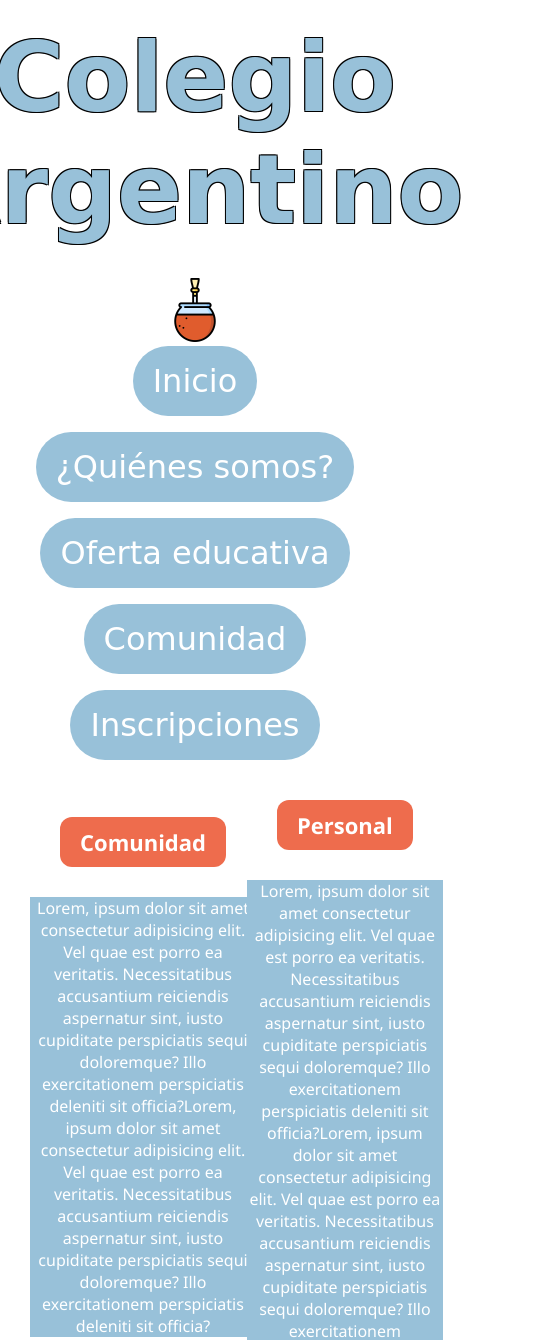
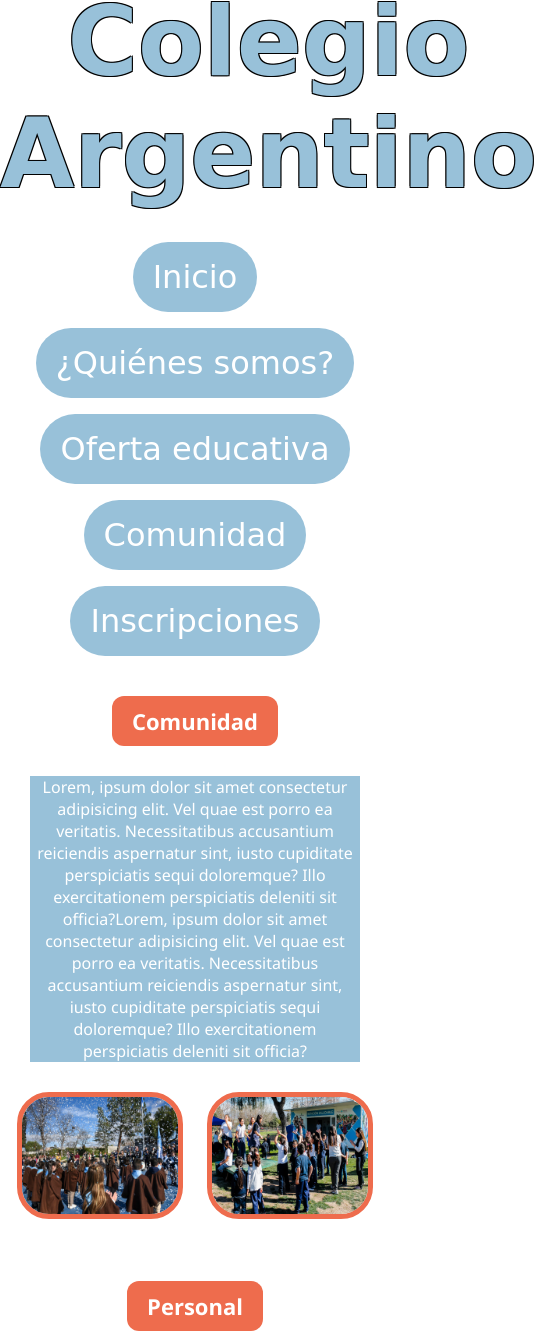
Before and after one commit to Tulkas39/Entrega_03, a website: page index.html in a window 390 px wide. Shown: the part 114-1454 px from the top of the page, 537 px wide, since content can reach past the window. Drawn offline with nearby package versions, Linux system fonts and the light colour scheme; a web font is replaced by a local one.

Commit message:
Agregando MediaQueries

```diff
--- a/sass/layout/_flex-sections.scss
+++ b/sass/layout/_flex-sections.scss
@@ -27,3 +27,13 @@
     p {
     @include title($font-parrafos,white,#98c1d9,center,1.25rem);
 }
+
+@media (max-width: 1024px) {
+    .flexsection{
+    display: flex;
+    flex-direction: column;
+    justify-content: flex-start;
+    flex-wrap: wrap;
+    margin: 0%;
+    }
+}
--- a/sass/layout/_gridsections-main.scss
+++ b/sass/layout/_gridsections-main.scss
@@ -21,3 +21,43 @@
         border-width: 0.3125rem;
     }
 }
+
+@media (max-width: 425px) {
+
+    .mainsection-grids{
+    display: flex;
+    flex-direction: row;
+    justify-content: flex-start;
+    flex-wrap: wrap;
+    gap: 2rem;
+    margin: 0.625rem;
+}
+.item1 {
+    display: flex;
+    justify-content: space-around;
+    flex-wrap: wrap;
+    gap: 0.625rem;
+}
+.item1 img{
+    width: 100%;
+    height: auto;
+    object-fit: contain;
+}
+
+section article img{
+    display: flex;
+    justify-self: center;
+    flex-wrap: wrap;
+    border-color:#ee6c4d;
+    border-radius: 2rem;
+    border-style: solid;
+    border-width: 0.3125rem;
+    width: 90%;
+    height: auto;
+    object-fit: contain;
+}
+
+.logoargentina{
+    display: none
+}
+}
--- a/sass/layout/_header.scss
+++ b/sass/layout/_header.scss
@@ -41,3 +41,35 @@
             border-radius: 2.18rem;
         }
 }
+@media (max-width: 1024px) {
+    .header-logo {
+    width: 100%;
+    height: 100%;
+    display: flex;
+    flex-direction: column-reverse;
+    align-items: center;
+    margin: 0%;
+    }
+    header {
+        h1{
+            font-family: "Love Ya Like A Sister", cursive;
+            text-align: center;
+            color: #98c1d9;
+            font-size: 4rem;
+            text-shadow:
+            -1px -1px 0 black,
+            1px -1px 0 black,
+            -1px  1px 0 black,
+            1px  1px 0 black;
+        }
+        section a img {
+            position: relative;
+            width: 4rem;
+            height: 4rem;
+            top: 2rem;
+        }
+    }
+}
+.img-argentina {
+    display: none;
+}
```
Also changed, not shown: css/style.css, 1 other file.
